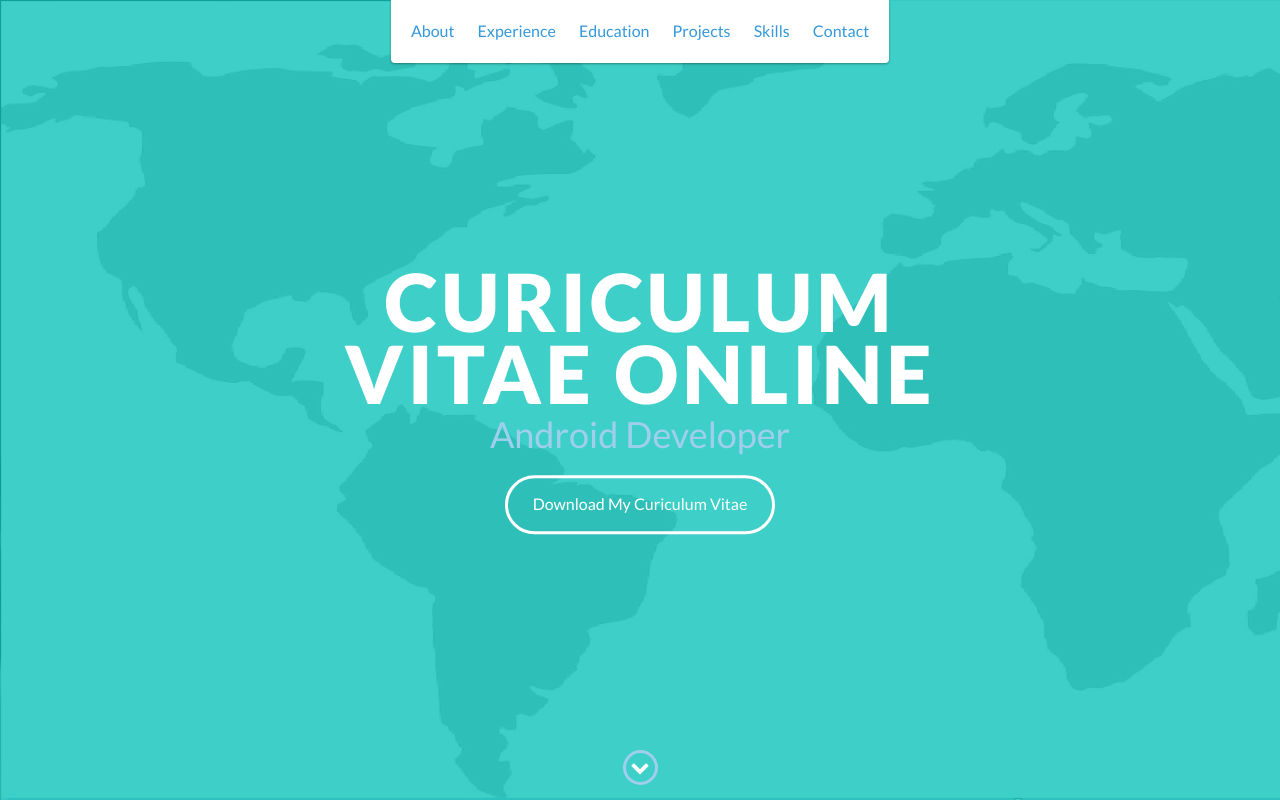
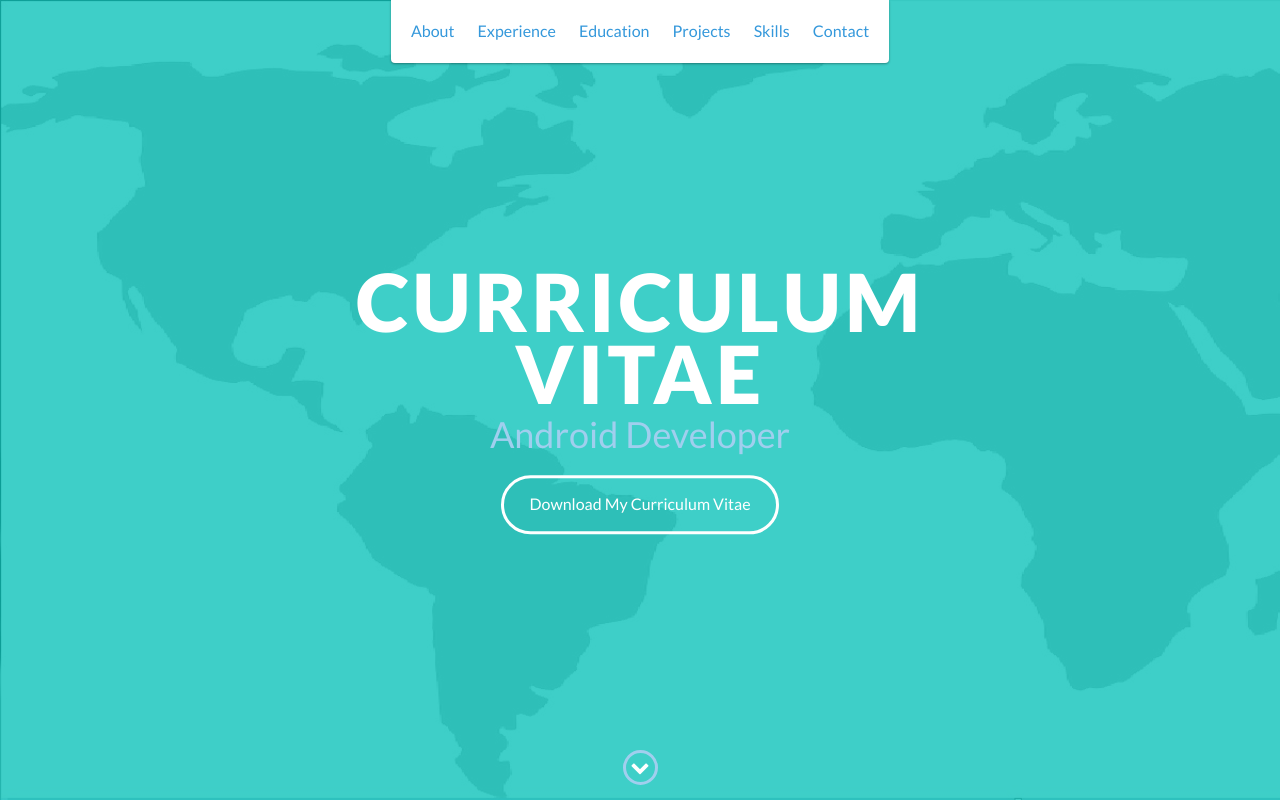
Before and after one commit to basriumar12/basriumar12.github.io, a plain HTML site: page index.html in a window 1280 px wide. Shown: the top 802 px of the page. Drawn offline with nearby package versions, Linux system fonts and the light colour scheme.

Commit message:
update index

```diff
--- a/index.html
+++ b/index.html
@@ -66,9 +66,9 @@
 
     <div id="lead">
         <div id="lead-content">
-            <h1>Curiculum Vitae Online</h1>
+            <h1>Curriculum Vitae</h1>
             <h2>Android Developer</h2>
-            <a href="cv-1.pdf" class="btn-rounded-white">Download My Curiculum Vitae</a>
+            <a href="cv-1.pdf" class="btn-rounded-white">Download My Curriculum Vitae</a>
         </div>
         <!-- End #lead-content -->
 
```
